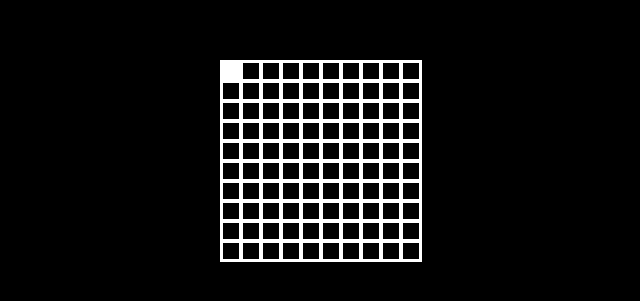
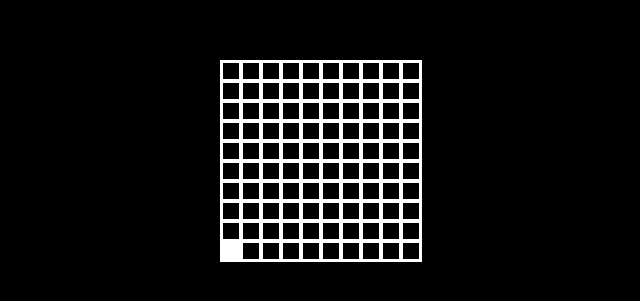
Before and after one commit to carlo-baron/game-of-life, a Next.js app: page / in a window 1280 px wide. Shown: the part 239-540 px from the top of the page, without its empty margins (319-959 px from the left). Built offline with nearby package versions, Linux system fonts and the light colour scheme.

Commit message:
feat: falling block
note: i decided to progress to game of life instead, i will play around make falling block effect adding block in runtime and so on before i do it

```diff
--- a/src/app/page.tsx
+++ b/src/app/page.tsx
@@ -35,6 +35,50 @@ function Grid({size} : {size: number;}){
     setCells(nextCells);
   }, [size]);
 
+  function neighbors(row: number, col: number) {
+    const dirs = [
+      [-1, 0],
+      [-1, 1],
+      [0, 1],
+      [1, 1],
+      [1, 0],
+      [1, -1],
+      [0, -1],
+      [-1, -1],
+    ];
+
+    const neighborCells: number[] = [];
+
+    for (const [dr, dc] of dirs) {
+      const r = row + dr;
+      const c = col + dc;
+
+      if (r >= 0 && r < cells.length && c >= 0 && c < cells[0].length) {
+        neighborCells.push(cells[r][c]);
+      } else {
+        neighborCells.push(null);
+      }
+    }
+
+    return neighborCells;
+  }
+
+  function getNeighbor(row, col){
+    const neighborCells = neighbors(row, col);
+    return neighborCells.filter(neighbor => neighbor === 1).length;
+  }
+
+  function canFall(row, col){
+    return neighbors(row, col)[4] === 0;
+  }
+
+  function fall(row, col){
+    const nextCells = [...cells];
+    nextCells[row][col] = 0;
+    nextCells[row+1][col] = 1;
+    setCells(nextCells);
+  }
+
   return(
     <div
     className='gap-1 grid'
@@ -44,17 +88,51 @@ function Grid({size} : {size: number;}){
     }}
     >
       {
-        cells.flat().map((cell, index) => <Cell
-                  key={index}
-                  state={cell}
-                  />)
+        cells.flat().map((cell, index) => {
+          const row = Math.floor(index / size);
+          const col = index % size;
+
+          return(
+            <Cell
+            key={index}
+            row={row}
+            col={col}
+            state={cell}
+            canFall={canFall}
+            fall={fall}
+            />
+          );
+        })
       }
     </div>
   );
 }
 
-function Cell({state, onDetect} : {state: CellProps; onDetect: () => void}){
-  useEffect(() => {},[]);
+function Cell({
+  state,
+  canFall,
+  row,
+  col,
+  fall,
+} :
+  {
+  state: CellProps;
+  row: number;
+  col: number;
+  canFall: (row, col) => number;
+  fall: (row, col) => void;
+}){
+  useEffect(() => {
+    if(state === 1){
+      console.log(row, col);
+      if(canFall(row, col)){
+        setTimeout(() => {
+          fall(row, col);
+        }, 100);
+      }
+    }
+  },[state]);
+
   return(
     <div
       className="bg-bluee-500 w-[1rem] aspect-1/1 outline-solid outline-white"
```
